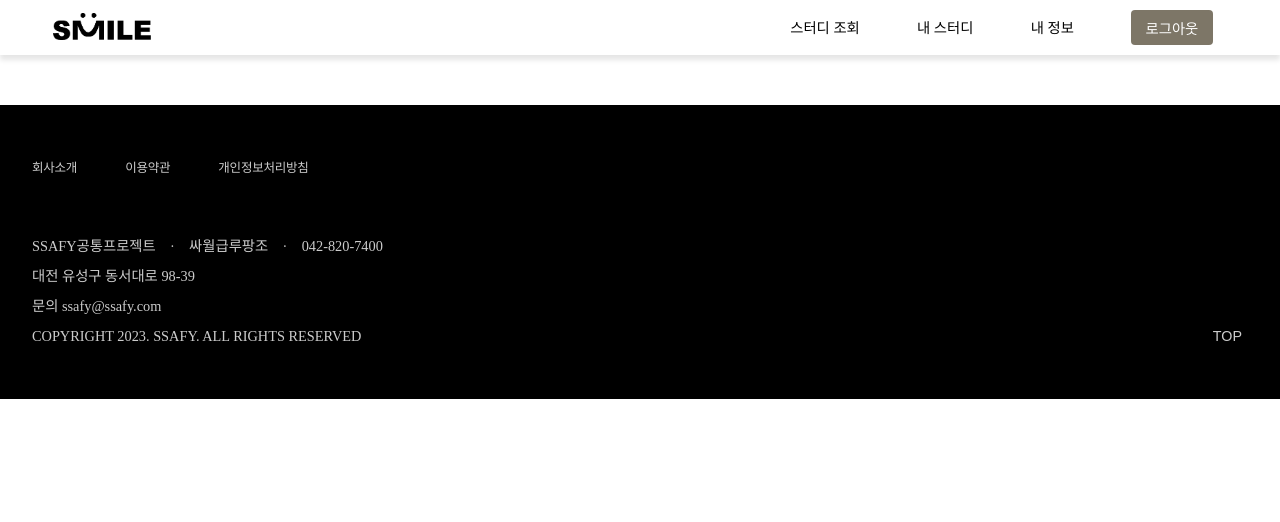
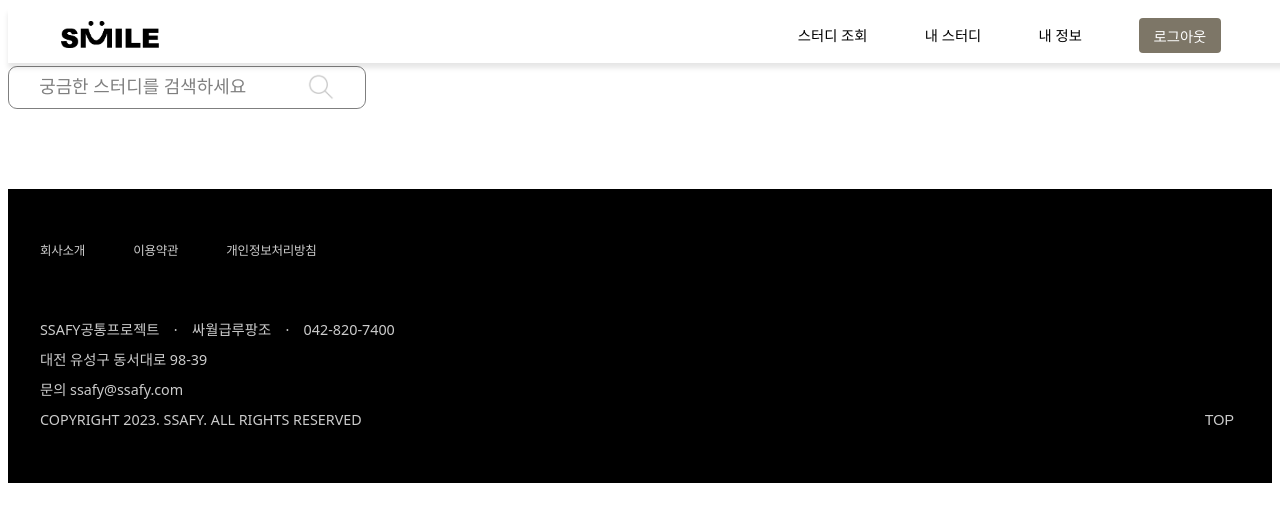
Before and after one commit to oth54477/smile-front, a React (Create React App) app: page /test in a window 1280 px wide. Shown: the top 522 px of the page. Built offline with nearby package versions, Linux system fonts and the light colour scheme.

Commit message:
Feat : 검색기능 추가

```diff
--- a/src/App.tsx
+++ b/src/App.tsx
@@ -1,18 +1,19 @@
-
 import Modal from "./components/common/Modal";
 import ButtonBasic from "./components/common/ButtonBasic";
 import NavBar from "./components/common/NavBar";
 import Footer from "./components/common/Footer";
 import Router from "./Router";
 import { createGlobalStyle } from "styled-components";
-import Modal from "./components/common/Modal";
-import LandingPages from "./pages/LandingPages";
-
 
 const GlobalStyle = createGlobalStyle`
-@import url("https://fonts.googleapis.com/css2?family=Source+Sans+Pro:wght@300;400&display=swap");
+/* @import url("https://fonts.googleapis.com/css2?family=Source+Sans+Pro:wght@300;400&display=swap"); */
+@import url("https://fonts.googleapis.com/css2?family=Noto+Sans&display=swap");
+
 html,
-body,
+body {
+  font-family: "Noto Sans", sans-serif;
+
+}
 div,
 span,
 applet,
--- a/src/Router.tsx
+++ b/src/Router.tsx
@@ -1,6 +1,7 @@
 import { BrowserRouter, Switch, Route } from "react-router-dom";
 import LandingPages from "./pages/LandingPages";
 import StudyManagePages from "./pages/StudyManagePages";
+import TestPages from "./pages/TestPages";
 
 function Router() {
   return (
@@ -12,6 +13,9 @@ function Router() {
         <Route path="/manage">
           <StudyManagePages />
         </Route>
+        <Route path="/test">
+          <TestPages />
+        </Route>
       </Switch>
     </BrowserRouter>
   );
--- /dev/null
+++ b/src/components/common/BlankSpace.tsx
@@ -0,0 +1,11 @@
+import styled from "styled-components";
+
+const SBlankSpace = styled.div`
+  height: 4.5vw;
+`;
+
+function BlankSpace() {
+  return <SBlankSpace />;
+}
+
+export default BlankSpace;
--- a/src/components/common/Card.tsx
+++ b/src/components/common/Card.tsx
@@ -1,5 +1,22 @@
-import styled from "styled-components";
+import styled, { keyframes } from "styled-components";
 import ProfileImg from "./ProfileImg";
+
+const CardHover = keyframes`
+  from {
+
+  }
+  to {
+    box-shadow: 0px 0px 2vw #666b70;
+  }
+`;
+const CardNotHover = keyframes`
+  from {
+    box-shadow: 0px 0px 2vw #666b70;
+  }
+  to {
+
+  }
+`;
 
 const SContainer = styled.div`
   @import url("https://fonts.googleapis.com/css2?family=Noto+Sans&family=Noto+Sans+KR&display=swap");
@@ -19,7 +36,11 @@ const SContainer = styled.div`
   /* box-shadow: 0px 0px 16px ${(props) => props.theme.subColor}; */
   :hover {
     /* box-shadow: 0px 0px 24px #b4bbc5; */
-    box-shadow: 0px 0px 1.68vw #b4bbc5;
+    /* box-shadow: 0px 0px 1.68vw #b4bbc5; */
+    animation: ${CardHover} 1.5s forwards;
+  }
+  :not(:hover) {
+    animation: ${CardNotHover} 1.5s forwards;
   }
 `;
 
--- a/src/components/common/Modal.tsx
+++ b/src/components/common/Modal.tsx
@@ -14,7 +14,7 @@ function Modal() {
   return (
     <div>
       <div>
-        <button onClick={showModal}>모달 띄우기</button>
+        {/* <button onClick={showModal}>모달 띄우기</button> */}
         {modalOpen && <ModalBasic setModalOpen={setModalOpen} />}
       </div>
     </div>
--- /dev/null
+++ b/src/components/common/Search.tsx
@@ -0,0 +1,48 @@
+import styled from "styled-components";
+import searchIcon from "../../assets/img/search.png";
+import BlankSpace from "./BlankSpace";
+
+interface ISearchContainer {
+  width: number;
+  height: number;
+}
+
+const SSearchContainer = styled.div<ISearchContainer>`
+  display: flex;
+  width: ${(props) => `${props.width}vw`};
+  height: ${(props) => `${props.height}vw`};
+  border: solid 1px black;
+  border-radius: 0.7vw;
+  opacity: 0.5;
+  justify-content: space-around;
+  align-items: center;
+`;
+
+const SSearchInnerText = styled.span`
+  font-size: 1.4vw;
+`;
+
+const SSearchIcon = styled.img`
+  width: 2.24vw;
+  height: 2.24vw;
+`;
+
+interface ISearchProps {
+  searchWidth: number;
+  searchHeight: number;
+  innerText: string;
+}
+
+function Search(props: ISearchProps) {
+  return (
+    <>
+      <BlankSpace />
+      <SSearchContainer width={props.searchWidth} height={props.searchHeight}>
+        <SSearchInnerText>{props.innerText}</SSearchInnerText>
+        <SSearchIcon src={searchIcon} />
+      </SSearchContainer>
+    </>
+  );
+}
+
+export default Search;
--- a/src/pages/LandingPages.tsx
+++ b/src/pages/LandingPages.tsx
@@ -40,19 +40,21 @@ import { useEffect, useState } from "react";
 // `;
 
 const SLandingBody = styled.div`
-  /* background-color: ${(props) => props.theme.mainColor}; */
   @import url("https://fonts.googleapis.com/css2?family=Noto+Sans&display=swap");
   font-family: "Noto Sans", sans-serif;
   /* @import url("https://fonts.googleapis.com/css2?family=Noto+Sans&family=Noto+Sans+KR&display=swap");
   font-family: "Noto Sans KR", sans-serif; */
 `;
 const SBackground = styled.div`
+  position: absolute;
+  z-index: -1;
   background-image: linear-gradient(
     to bottom,
     ${(props) => props.theme.mainColor},
     white
   );
   height: 40vw;
+  width: 100vw;
 `;
 
 const SContainer = styled.div`
@@ -98,6 +100,25 @@ const SBannerItem = styled.div`
     }
   }
 `;
+
+const Hover = keyframes`
+  from {
+
+  }
+  to {
+    box-shadow: 0px 0px 2vw #666b70;
+  }
+`;
+
+const NotHover = keyframes`
+  from {
+    box-shadow: 0px 0px 2vw #666b70;
+  }
+  to {
+
+  }
+`;
+
 const SBannerButton = styled.button`
   width: 16.7vw;
   height: 5.04vw;
@@ -109,6 +130,12 @@ const SBannerButton = styled.button`
   color: white;
   /* font-size: 24px; */
   font-size: 1.68vw;
+  :hover {
+    animation: ${Hover} 1.5s forwards;
+  }
+  :not(:hover) {
+    animation: ${NotHover} 1.5s forwards;
+  }
 `;
 
 const SCards = styled.div`
@@ -132,36 +159,44 @@ const SArrow = styled.div`
 const slideLeft = keyframes`
   from {
     left: -50vw;
+    opacity: 0;
   }
   to {
     left: 3.6vw;
+    opacity: 1;
   }
 `;
 
 const slideRight = keyframes`
   from {
     right: -50vw;
+    opacity: 0;
   }
   to {
     right: 3.6vw;
+    opacity: 1;
   }
 `;
 
 const slideLeftReverse = keyframes`
   from {
     left: 3.6vw;
+    opacity: 1;
   }
   to {
     left: -50vw;
+    opacity: 0;
   }
 `;
 
 const slideRightReverse = keyframes`
   from {
     right: 3.6vw;
+    opacity: 1;
   }
   to {
     right: -50vw;
+    opacity: 0;
   }
 `;
 
@@ -179,26 +214,26 @@ const SIntroductionItem = styled.div<SIntroductionItemTextProps>`
     z-index: -1;
     ${(props) => (props.direction === "L" ? "left: -50vw;" : "right: -50vw")};
     animation: ${(props) =>
-        props.top <= 1000
+        props.top <= 900
           ? props.direction === "L"
             ? slideLeft
             : slideRight
           : props.direction === "L"
           ? slideLeftReverse
           : slideRightReverse}
-      3s forwards;
+      2s forwards ease-in;
   }
   div {
     ${(props) => (props.direction === "L" ? "right: 3.6vw;" : "left: 3.6vw")};
     animation: ${(props) =>
-        props.top <= 1000
+        props.top <= 900
           ? props.direction === "L"
             ? slideRight
             : slideLeft
           : props.direction === "L"
           ? slideRightReverse
           : slideLeftReverse}
-      3s forwards;
+      2s forwards ease-out;
   }
 `;
 
@@ -223,6 +258,7 @@ const STextBold = styled.span`
   font-size: 3vw;
   /* font-size: 48px; */
   font-weight: 600;
+  margin-bottom: 1.12vw;
 `;
 const SText = styled.span`
   font-size: 2.24vw;
@@ -303,15 +339,18 @@ function LandingPages() {
   ];
 
   return (
-    <SLandingBody>
-      <SBackground>
+    <>
+      <SBackground />
+      <SLandingBody>
         <SContainer>
           <SBanner>
             <SBannerItem>
               <span>{bannerText}</span>
               <span>{bannerSubText}</span>
             </SBannerItem>
-            <SBannerButton>{bannerButtonText}</SBannerButton>
+            <SBannerButton>
+              <span>{bannerButtonText}</span>
+            </SBannerButton>
           </SBanner>
           <SStudyList>
             <SItemTitle>현재 인기있는 스터디</SItemTitle>
@@ -342,8 +381,8 @@ function LandingPages() {
             <SIntroductionItemImg src={introductionImg2} id="item2" />
           </SIntroductionItem>
         </SContainer>
-      </SBackground>
-    </SLandingBody>
+      </SLandingBody>
+    </>
   );
 }
 
--- /dev/null
+++ b/src/pages/TestPages.tsx
@@ -0,0 +1,15 @@
+import Search from "../components/common/Search";
+
+function TestPages() {
+  return (
+    <div>
+      <Search
+        searchWidth={28}
+        searchHeight={3.36}
+        innerText="궁금한 스터디를 검색하세요"
+      />
+    </div>
+  );
+}
+
+export default TestPages;
```
Also changed, not shown: src/assets/img/search.png (added).
